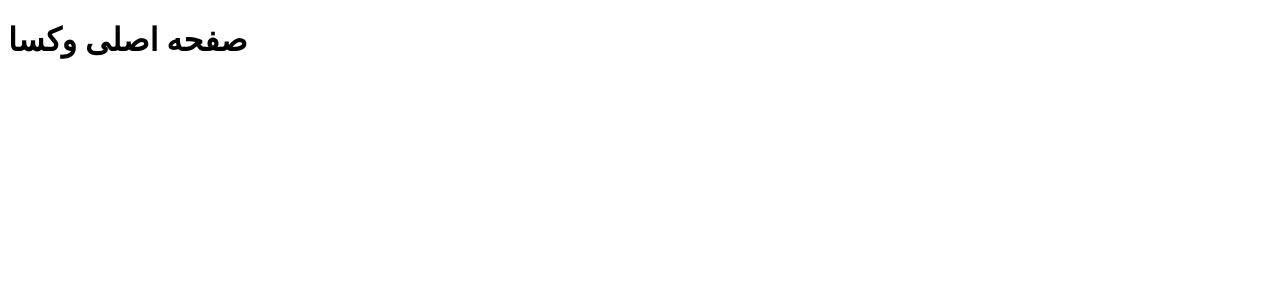
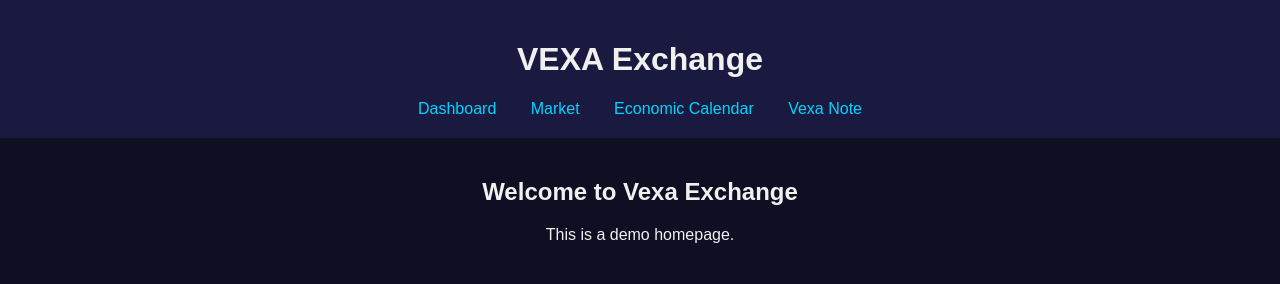
Before and after one commit to vexaexchange/vexa-exchange, a plain HTML site: page index.html in a window 1280 px wide. Drawn offline with Linux system fonts and the light colour scheme.

Commit message:
Add files via upload

```diff
--- a/index.html
+++ b/index.html
@@ -1 +1,24 @@
-<!DOCTYPE html><html><head><title>VEXA Exchange</title></head><body><h1>صفحه اصلی وکسا</h1></body></html>
+<!DOCTYPE html>
+    <html lang="en">
+    <head>
+        <meta charset="UTF-8">
+        <meta name="viewport" content="width=device-width, initial-scale=1.0">
+        <title>Vexa Exchange</title>
+        <link rel="stylesheet" href="style.css">
+    </head>
+    <body>
+        <header>
+            <h1>VEXA Exchange</h1>
+            <nav>
+                <a href="dashboard.html">Dashboard</a>
+                <a href="market.html">Market</a>
+                <a href="calendar.html">Economic Calendar</a>
+                <a href="notebook.html">Vexa Note</a>
+            </nav>
+        </header>
+        <main>
+            <h2>Welcome to Vexa Exchange</h2>
+            <p>This is a demo homepage.</p>
+        </main>
+    </body>
+    </html>
--- /dev/null
+++ b/style.css
@@ -0,0 +1,4 @@
+body { font-family: Arial, sans-serif; background: #0f0f23; color: #f0f0f0; margin: 0; padding: 0; }
+    header { background: #1a1a40; padding: 20px; text-align: center; }
+    nav a { margin: 0 15px; color: #00d4ff; text-decoration: none; }
+    main { padding: 20px; text-align: center; }
```
Also changed, not shown: calendar.html (+5 -1 lines), dashboard.html (+5 -1 lines), market.html (added, +5 -0 lines), notebook.html (added, +5 -0 lines).
